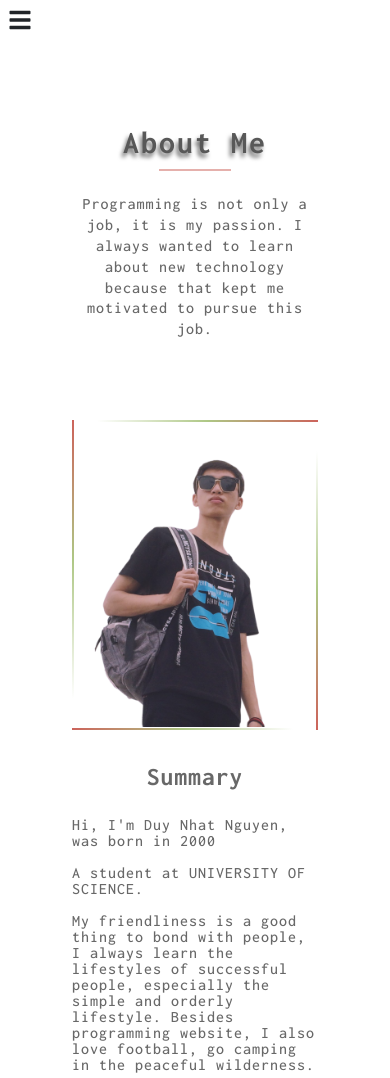
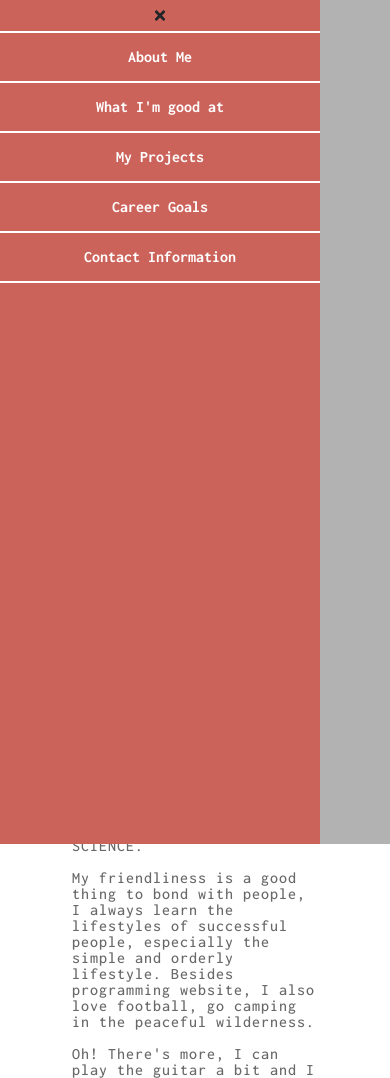
Before and after one commit to duynhat369/portfolio, a PHP site: page / in a window 390 px wide, after a click that opens the changed part. Shown: the top 1078 px of the page. Run offline with PHP 8.4, Linux system fonts and the light colour scheme; some libraries are stand-ins or nearby versions.

Commit message:
compile by sass/scss

```diff
--- a/public/css/style.css
+++ b/public/css/style.css
@@ -1,5 +1,24 @@
 .page {
   position: relative;
+}
+.page .nav-burger {
+  display: none;
+  position: absolute;
+  top: 0;
+  left: 0;
+  width: 30px;
+  height: 30px;
+  z-index: 9999;
+  background-color: white;
+}
+.page .nav-mobile-close {
+  width: 100%;
+  display: flex;
+  align-items: flex-end;
+  justify-content: end;
+}
+.page .nav-mobile-close .icon-close {
+  display: inline-block;
 }
 .page .overlay {
   display: none;
@@ -10,15 +29,15 @@
   right: 0;
   background-color: rgba(0, 0, 0, 0.3);
   z-index: 9999;
+  animation: fadeIn linear 0.3s;
 }
-.page .navbar-burger {
-  display: none;
-  position: absolute;
-  top: 0;
-  left: 0;
-  width: 40px;
-  height: 40px;
-  background-color: white;
+@keyframes fadeIn {
+  from {
+    opacity: 0;
+  }
+  to {
+    opacity: 0.3;
+  }
 }
 html,
 body,
@@ -888,15 +907,25 @@ section {
   border-radius: 5px;
 }
 
+.nav-mobile-checkbox:checked ~ .navigator-mobile {
+  transform: translateX(0%);
+}
+
+.nav-mobile-checkbox:checked ~ .overlay {
+  display: block;
+}
+
 .navigator-mobile {
-  transform: translateX(-100%);
-  background-color: #cc635b;
   position: fixed;
   top: 0;
   left: 0;
   bottom: 0;
   width: 320px;
+  z-index: 9999;
   max-width: 100%;
+  background-color: #cc635b;
+  transform: translateX(-100%);
+  transition: transform linear 0.3s;
 }
 .navigator-mobile .icon-close {
   width: 100%;
@@ -945,11 +974,26 @@ section {
   .page .navigator {
     display: none;
   }
-  .page .navbar-burger {
-    display: block;
-    position: sticky;
+  .page .nav-burger {
+    display: inline-block;
+    position: fixed;
     top: 0;
     left: 0;
+    width: 40px;
+    height: 40px;
+  }
+  .page .nav-burger .navbar-burger {
+    width: 100%;
+    height: 100%;
+  }
+}
+@media (min-width: 1200px) {
+  .navigator-mobile {
+    display: none;
+  }
+
+  .overlay {
+    display: none;
   }
 }
 
```
Also changed, not shown: 1 other file.
